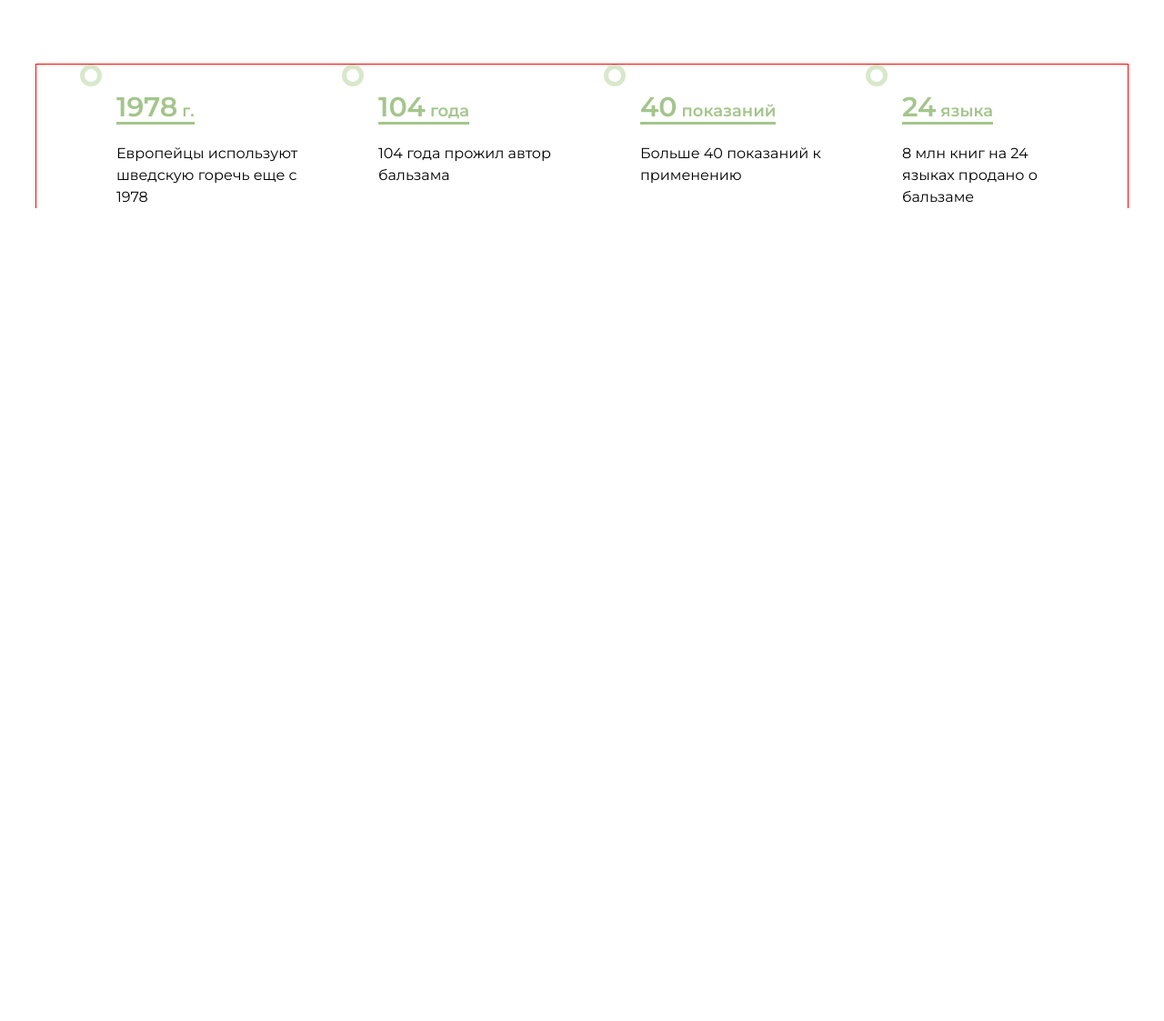
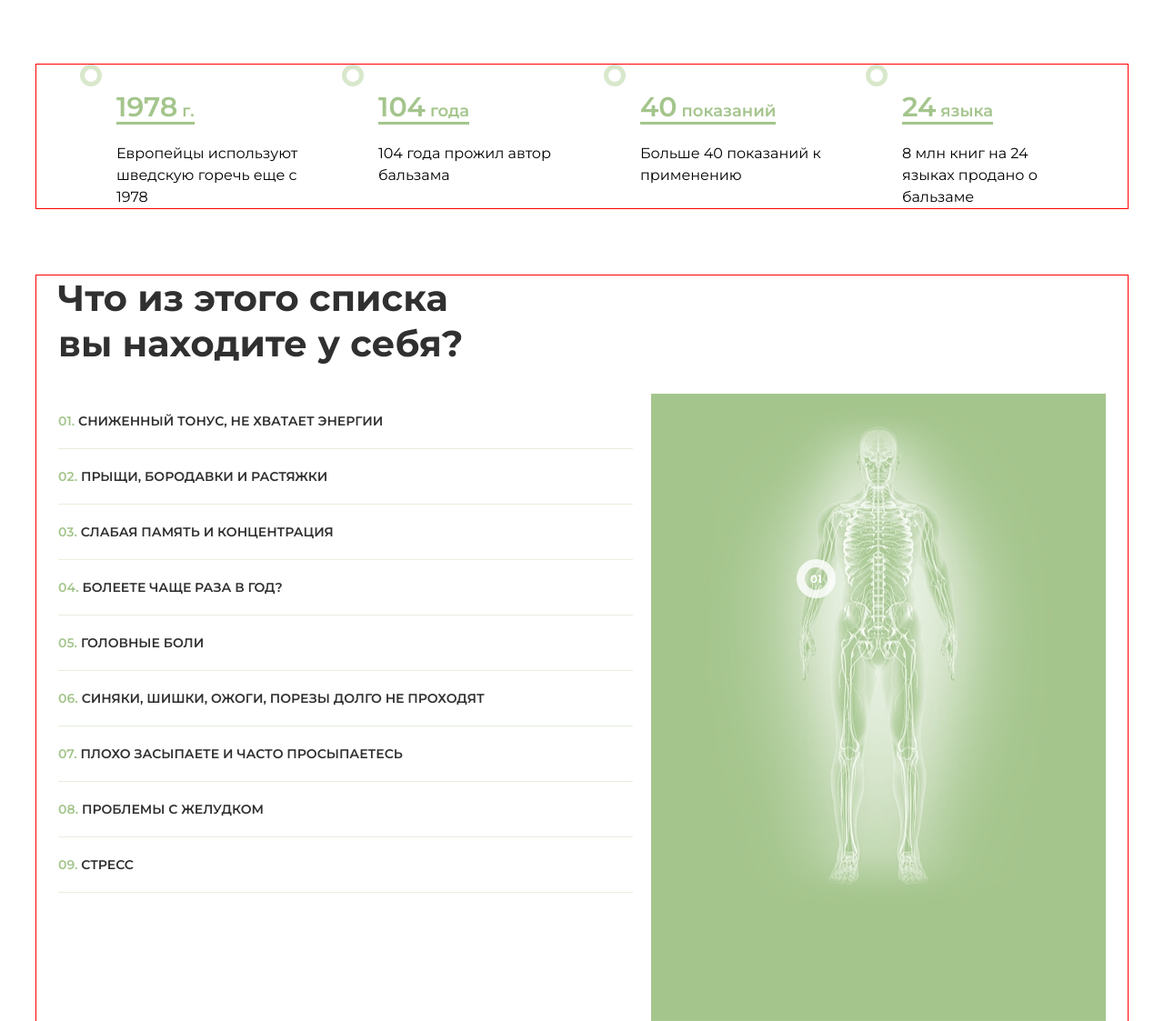
Before and after one commit to alexminsk7/swedishBitter, a plain HTML site: page index.html in a window 1280 px wide. Shown: the part 867-1990 px from the top of the page at 91% size. Before the commit the page ends 1096 px from the top, so only its background shows below. Drawn offline with nearby package versions, Linux system fonts and the light colour scheme.

Commit message:
added block with problems

```diff
--- a/index.html
+++ b/index.html
@@ -133,6 +133,64 @@
 	</section>
 	<!-- /.advantages -->
 
+	<section class="list">
+		<div class="container">
+			<div class="list__title">
+				Что из этого списка
+				вы находите у себя?
+			</div>
+			<div class="list__inner">
+				<div class="tabs">
+					<div class="tab active" data-id="1">
+						<span>01.</span> Сниженный тонус, не хватает энергии
+					</div>
+					<div class="tab" data-id="2">
+						<span>02.</span> Прыщи, бородавки и растяжки
+					</div>
+					<div class="tab" data-id="3">
+						<span>03.</span> Слабая память и концентрация
+					</div>
+					<div class="tab" data-id="4">
+						<span>04.</span> Болеете чаще раза в год?
+					</div>
+					<div class="tab" data-id="5">
+						<span>05.</span> Головные боли
+					</div>
+					<div class="tabs-box">
+						<div class="tab" data-id="6">
+							<span>06.</span> Синяки, шишки, ожоги, порезы
+							долго не проходят
+						</div>
+						<div class="tab" data-id="7">
+							<span>07.</span> Плохо засыпаете и часто
+							просыпаетесь
+						</div>
+						<div class="tab" data-id="8">
+							<span>08.</span> Проблемы с желудком
+						</div>
+						<div class="tab" data-id="9">
+							<span>09.</span> Стресс
+						</div>
+					</div>
+				</div>
+				<div class="tabs__content">
+					<div class="tab-item item-1 active-tab" id="1">01</div>
+					<div class="tab-item item-2" id="2">02</div>
+					<div class="tab-item item-3" id="3">03</div>
+					<div class="tab-item item-4" id="4">04</div>
+					<div class="tab-item item-5" id="5">05</div>
+					<div class="tab-item item-6" id="6">06</div>
+					<div class="tab-item item-7" id="7">07</div>
+					<div class="tab-item item-8" id="8">08</div>
+					<div class="tab-item item-9" id="9">09</div>
+				</div>
+			</div>
+			<!-- /.list__inner -->
+		</div>
+		<!-- /.container -->
+	</section>
+	<!-- /.list -->
+
 	<script src="https://ajax.googleapis.com/ajax/libs/jquery/3.4.1/jquery.min.js"></script>
 	<script src="js/script.js"></script>
 </body>
--- a/js/script.js
+++ b/js/script.js
@@ -0,0 +1,12 @@
+$(function(){
+
+   $('.list__inner .tab').on('click', function (event) {
+      var id = $(this).attr('data-id');
+      $('.list__inner').find('.tab-item').removeClass('active-tab').hide();
+      $('.list__inner .tabs').find('.tab').removeClass('active');
+      $(this).addClass('active');
+      $('#' + id).addClass('active-tab').fadeIn();
+      return false;
+   });
+
+});
--- a/scss/style.scss
+++ b/scss/style.scss
@@ -1,6 +1,7 @@
 $primary-color: #fff;
 $gray-color: #9a9a9a;
 $green-pale: #c8dcba;
+$black-color: #303030;
 $main-font: consolas, sans-serif;
 $montserat: 'Montserrat', sans-serif;
 *,
@@ -39,7 +40,7 @@ header {
 	font-weight: 500;
 	font-size: 1.25rem;
 	a {
-		color: #303030;
+		color: $black-color;
 		text-decoration: none;
 		text-align: right;
 		position: relative;
@@ -114,7 +115,7 @@ header {
 			&__title {
 				font-size: 0.875rem;
 				font-weight: 700;
-				color: #303030;
+				color: #ffe7e7;
 				line-height: 22px;
 				letter-spacing: 1.5px;
 				margin-bottom: 2rem;
@@ -129,7 +130,7 @@ header {
 				outline: none;
 				font-size: 0.875rem;
 				font-weight: 400;
-				color: #000;
+				color: $black-color;
 				width: 12.5rem;
 				&::placeholder {
 					color: $green-pale;
@@ -164,6 +165,9 @@ header {
 			}
 		}
 	}
+}
+.advantages {
+	margin-bottom: 4.625rem;
 }
 .advantages__inner {
 	display: flex;
@@ -201,3 +205,92 @@ header {
 		line-height: 1.5rem;
 	}
 }
+.list {
+	&__title {
+		font-size: 2.5rem;
+		font-weight: 700;
+		color: $black-color;
+		line-height: 50px;
+		max-width: 29.375rem;
+		margin-bottom: 1.875rem;
+	}
+	&__inner {
+		display: flex;
+		justify-content: space-between;
+		& .tabs {
+			padding-right: 1.25rem;
+			width: 100%;
+			& .tab {
+				font-weight: 600;
+				font-size: 0.875rem;
+				line-height: 20px;
+				color: $black-color;
+				padding: 1.25rem 0;
+				border-bottom: 1px solid #e6efde;
+				text-transform: uppercase;
+				cursor: pointer;
+				& span {
+					color: #a4c58c;
+				}
+			}
+		}
+		& .tabs__content {
+			min-width: 31.25rem;
+			height: 43.125rem;
+			background: $green-pale url(../img/man.jpg) no-repeat center center / cover;
+			position: relative;
+			& .tab-item {
+				display: none;
+				color: $primary-color;
+				font-weight: 700;
+				font-size: 0.75rem;
+				width: 2.6875rem;
+				height: 2.6875rem;
+				border: 9px solid rgba(255,255,255, .8);
+				border-radius: 50%;
+				position: absolute;
+				text-align: center;
+				line-height: 25px;
+			}
+			& .tab-item:first-child {
+				display: block;
+			}
+			.item-1 {
+				left: 10rem;
+				top: 11.375rem;
+			}
+			.item-2 {
+				left: 18.75rem;
+				top: 12.5rem;
+			}
+			.item-3 {
+				left: 14.35rem;
+				top: 4.5rem;
+			}
+			.item-4 {
+				left: 14.35rem;
+				top: 8rem;
+			}
+			.item-5 {
+				left: 14.35rem;
+				top: 2rem;
+			}
+			.item-6 {
+				left: 12.35rem;
+				top: 22rem;
+			}
+			.item-7 {
+				left: 14.35rem;
+				top: 9rem;
+			}
+			.item-8 {
+				left: 14.35rem;
+				top: 12rem;
+			}
+			.item-9 {
+				left: 14.35rem;
+				top: 7rem;
+			}
+		}
+	}
+}
```
Also changed, not shown: css/style.css.
